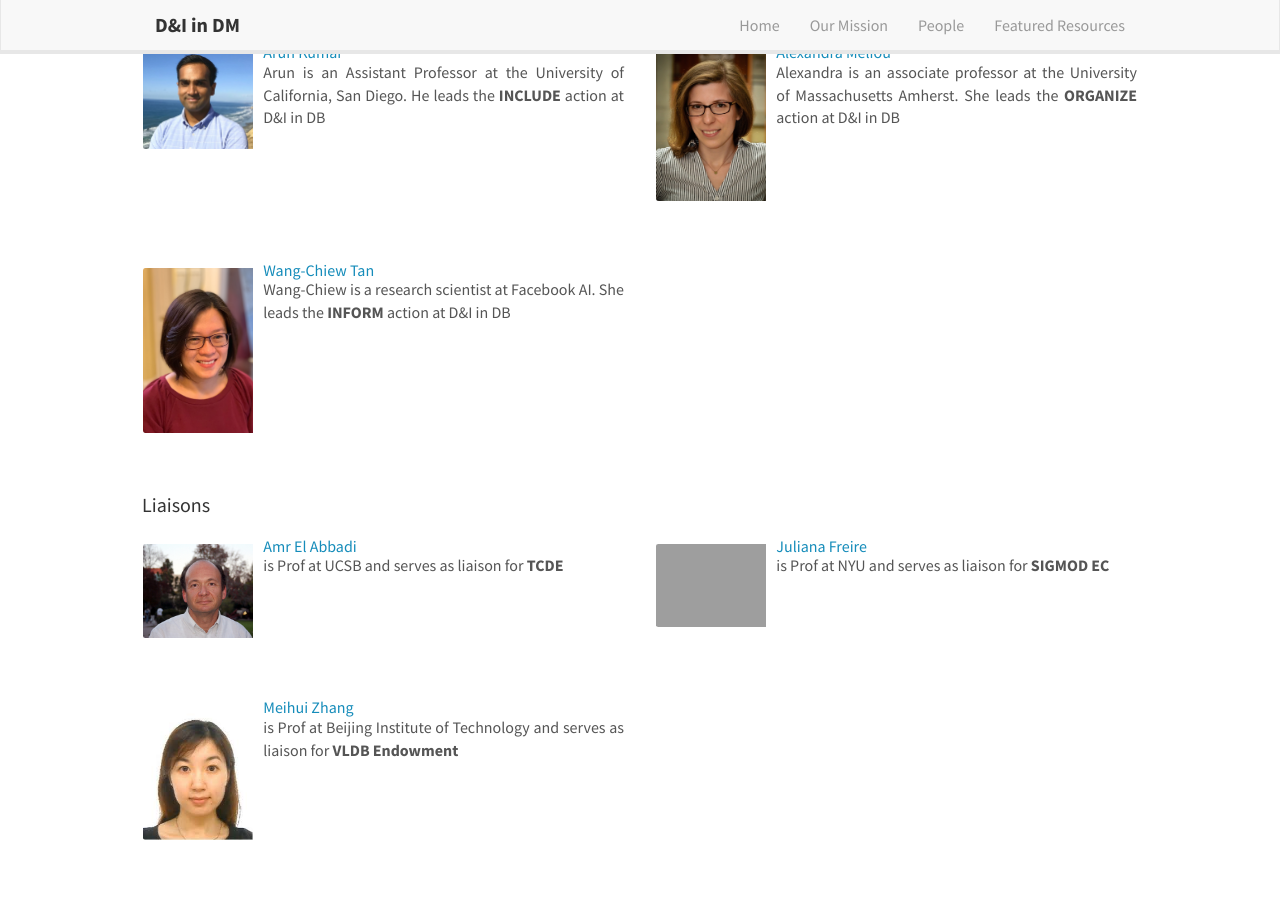
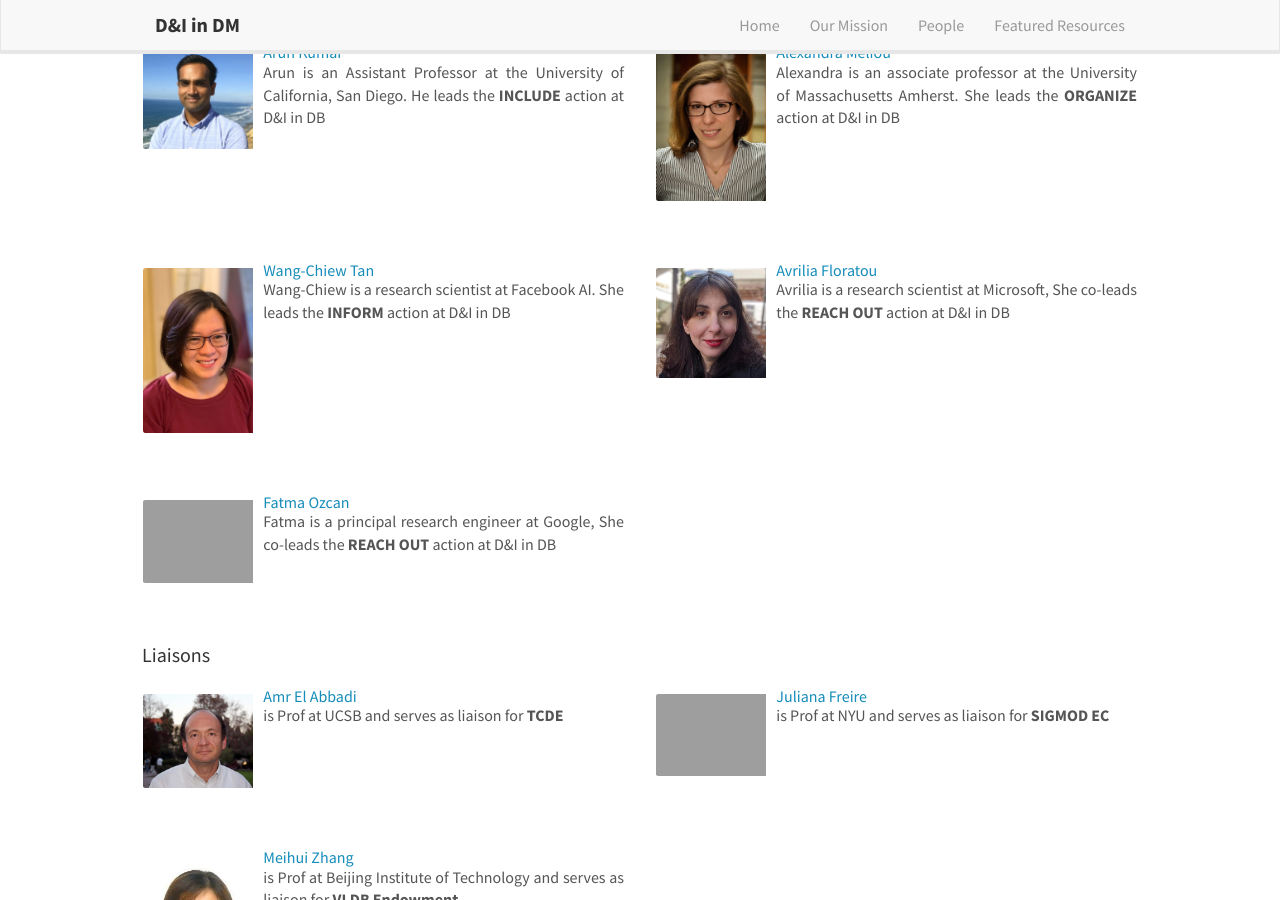
Before and after one commit to zmeihui/dbdni.github.io, a Jekyll site: the page built from index.md, in a window 1280 px wide and 900 px high, scrolled down 969 px. Built offline with Jekyll 4.4.1, drawn with Linux system fonts in a browser that asks for light colours; nearby versions of some CDN libraries; comment, search, counter and statistics services are not loaded.

Commit message:
Update core_members.yml

```diff
--- a/_data/core_members.yml
+++ b/_data/core_members.yml
@@ -18,3 +18,11 @@
   photo: wangchiew.JPG
   web: https://wangchiew.github.io
   info: "Wang-Chiew is a research scientist at Facebook AI. She leads the <b>INFORM</b> action at D&I in DB"
+- name: Avrilia Floratou
+  photo: avrilia.jpg
+  web: https://www.microsoft.com/en-us/research/people/avflor/
+  info: "Avrilia is a research scientist at Microsoft, She co-leads the <b>REACH OUT</b> action at D&I in DB"
+- name: Fatma Ozcan
+  photo: Fatma-Ozcan.jpg
+  web: https://www.linkedin.com/in/fatma-ozcan-3299858
+  info: "Fatma is a principal research engineer at Google, She co-leads the <b>REACH OUT</b> action at D&I in DB"
```
